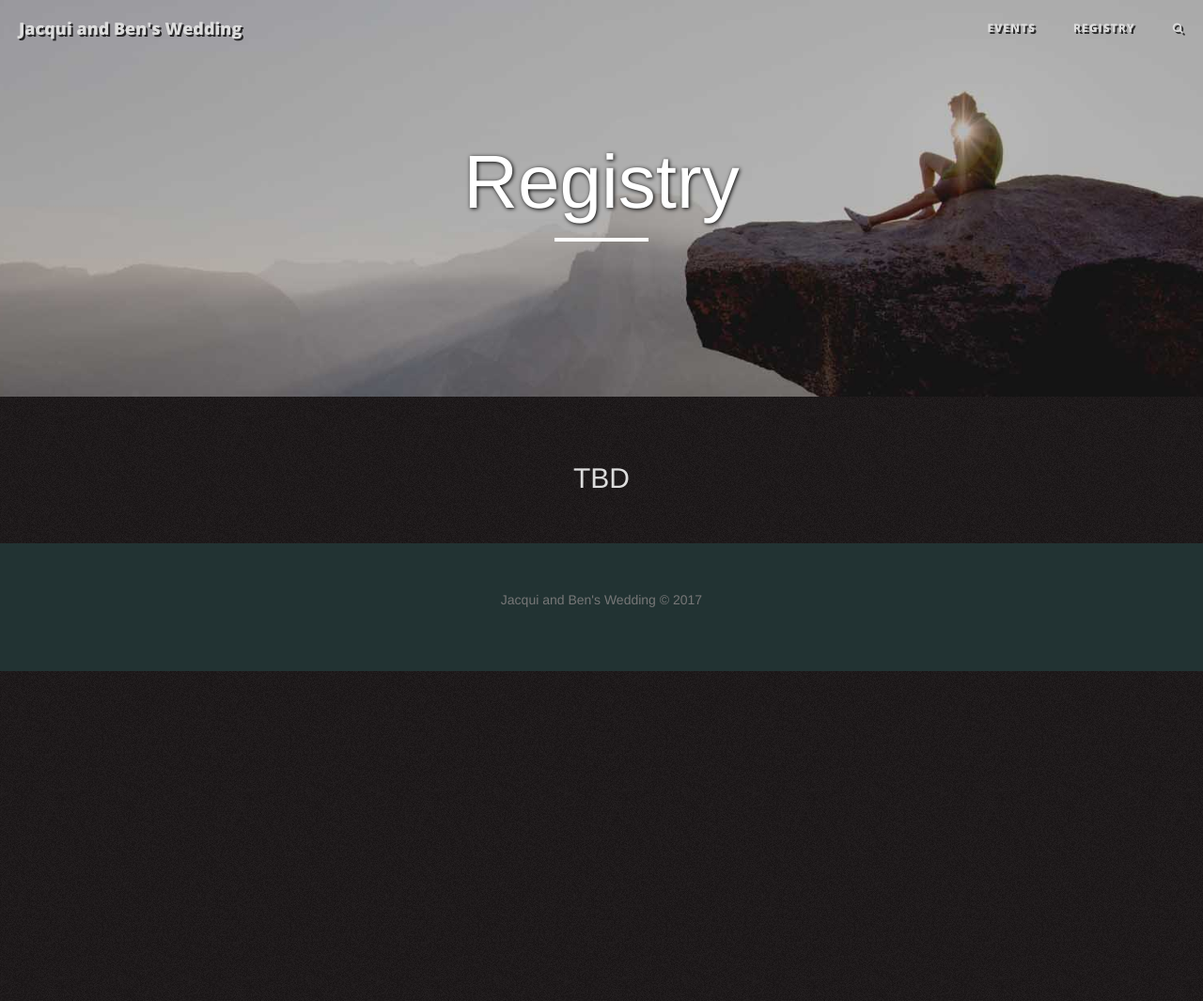
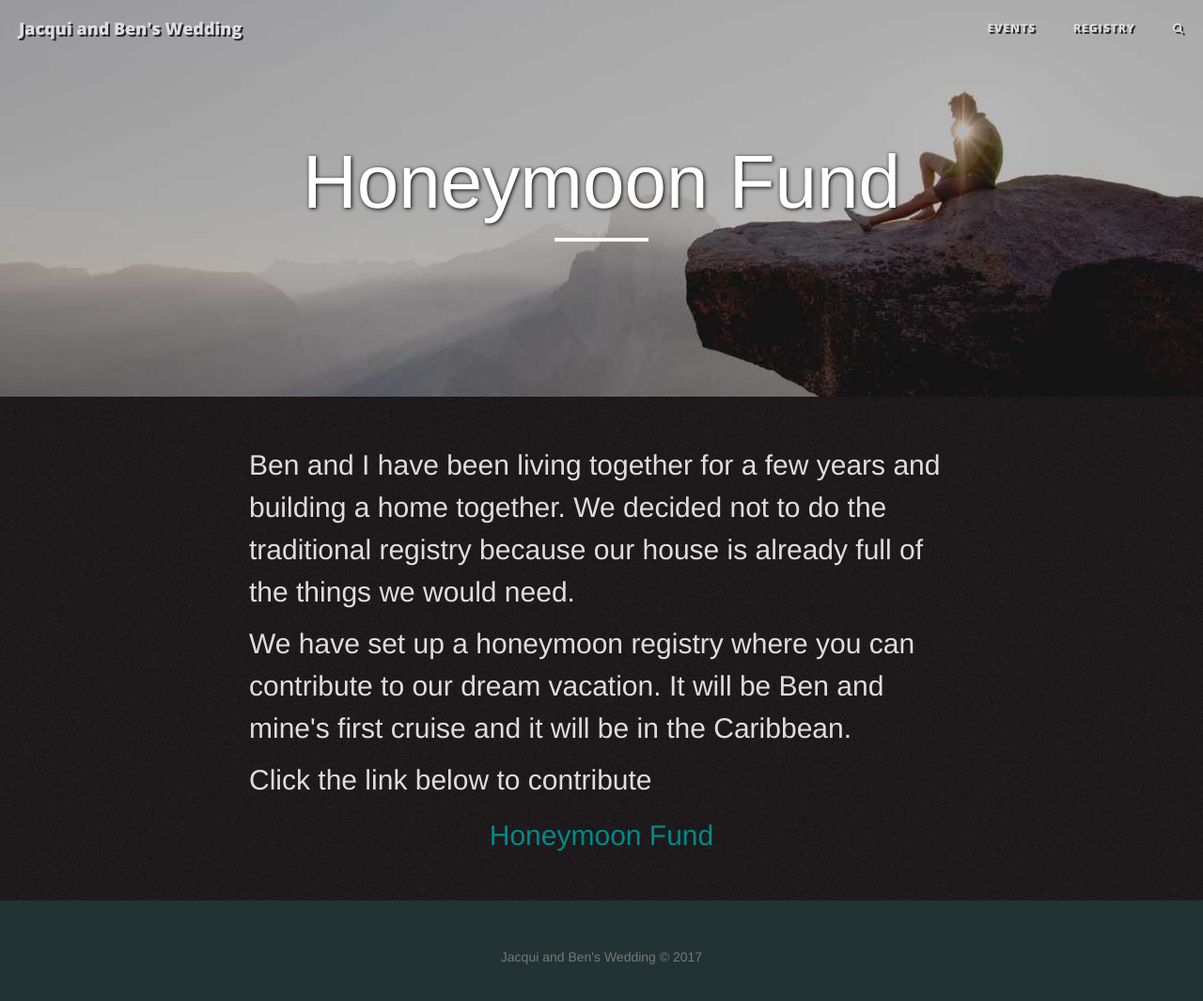
Before and after one commit to SpaceOtterInSpace/spaceotterandbhuga, a Jekyll site: the page built from pages/registry/index.html, in a window 1280 px wide and 1094 px high. Shown: the top 1065 px of the window at 94% size. Built offline with Jekyll 4.4.1, drawn with Linux system fonts in a browser that asks for light colours; nearby versions of some CDN libraries.

Commit message:
Add link to honeymoon fund.

```diff
--- a/pages/registry/index.html
+++ b/pages/registry/index.html
@@ -1,7 +1,10 @@
 ---
 layout: page
-title: "Registry"
+title: "Honeymoon Fund"
 header-img: "assets/owner/hero/about-bg.jpg"
 permalink: /registry/
 ---
-<h2 style="text-align:center;">TBD</h2>
+<p>Ben and I have been living together for a few years and building a home together. We decided not to do the traditional registry because our house is already full of the things we would need.</p>
+<p>We have set up a honeymoon registry where you can contribute to our dream vacation. It will be Ben and mine's first cruise and it will be in the Caribbean.</p>
+<p>Click the link below to contribute</p>
+<h2 style="text-align:center;"><a href="https://www.honeyfund.com/wedding/LavenderNelson2017">Honeymoon Fund</a></h2>
```
